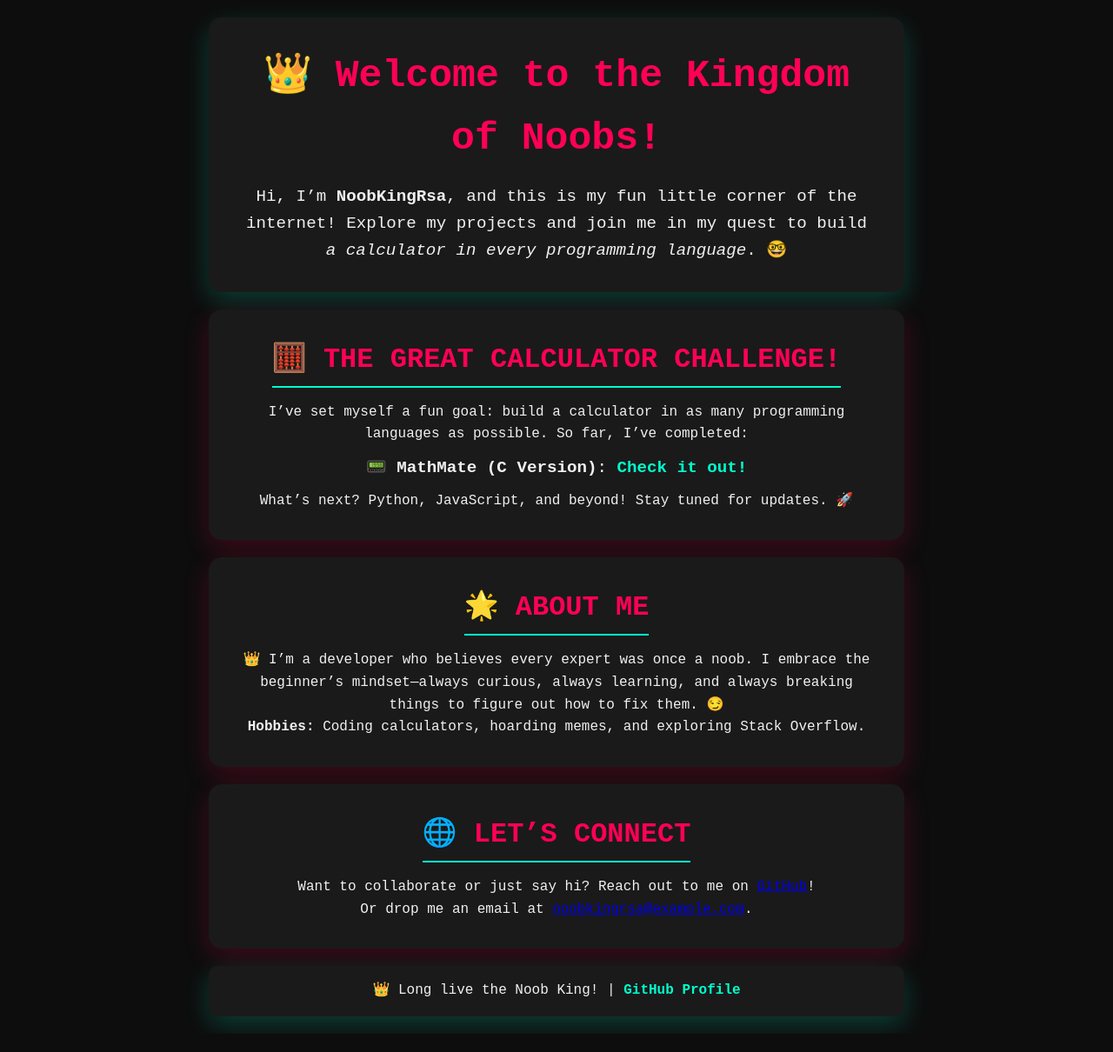
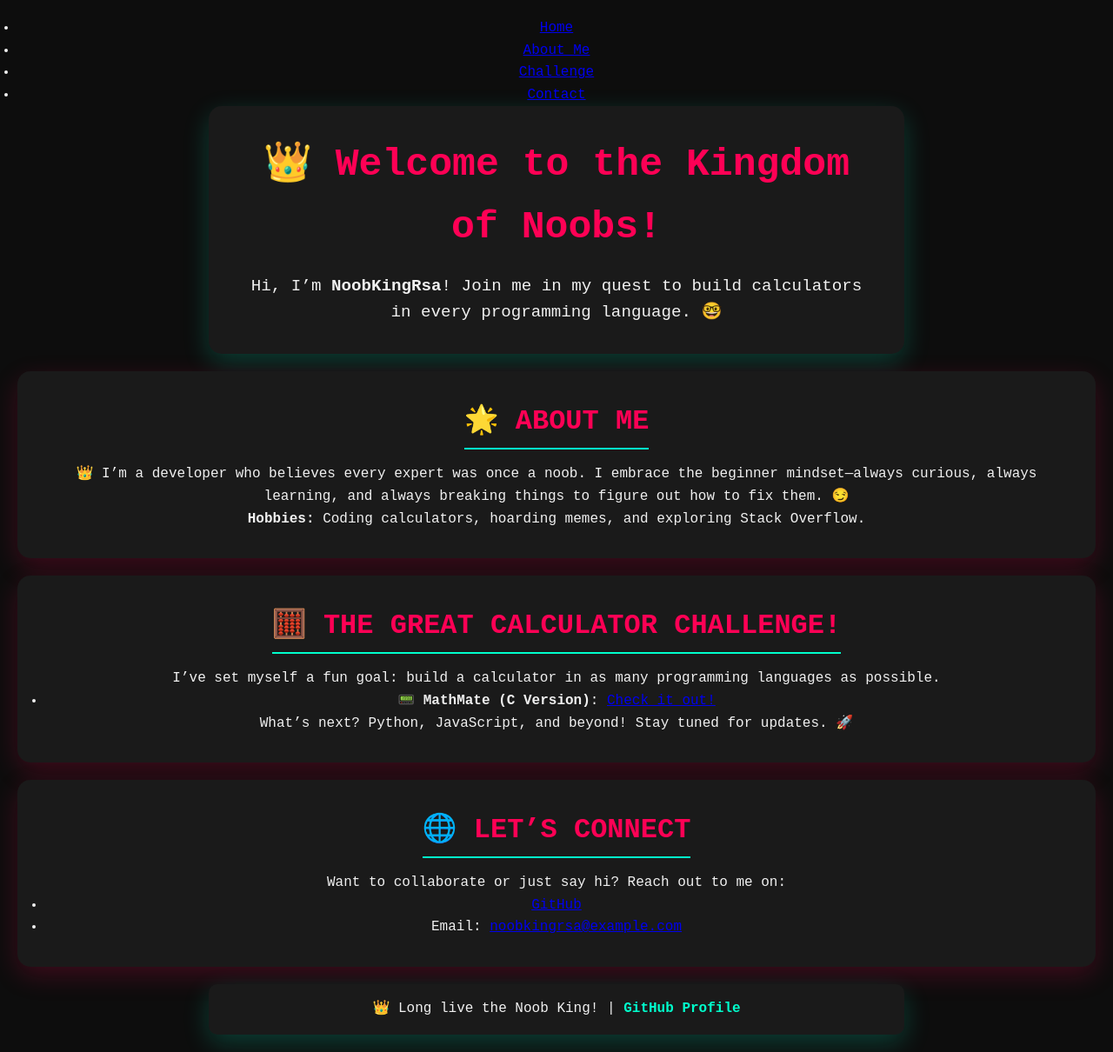
Before and after one commit to NoobKingRsa/NoobKingRsa.github.io, a plain HTML site: page index.html in a window 1280 px wide. Shown: the whole page at 87% size. Before the commit the page ends 1189 px from the top, so only its background shows below. Drawn offline with Linux system fonts and the light colour scheme.

Commit message:
index.html

```diff
--- a/index.html
+++ b/index.html
@@ -3,44 +3,54 @@
 <head>
     <meta charset="UTF-8">
     <meta name="viewport" content="width=device-width, initial-scale=1.0">
-    <title>NoobKingRsa | The Calculator King 👑</title>
+    <title>NoobKingRsa | Hacker Vibes</title>
     <link rel="stylesheet" href="style.css">
 </head>
 <body>
-    <!-- Header Section -->
-    <header>
+    <!-- Navigation Bar -->
+    <nav>
+        <ul>
+            <li><a href="#home">Home</a></li>
+            <li><a href="#about">About Me</a></li>
+            <li><a href="#challenge">Challenge</a></li>
+            <li><a href="#contact">Contact</a></li>
+        </ul>
+    </nav>
+
+    <!-- Hero Section -->
+    <header id="home">
         <h1>👑 Welcome to the Kingdom of Noobs!</h1>
-        <p>Hi, I’m <strong>NoobKingRsa</strong>, and this is my fun little corner of the internet! Explore my projects and join me in my quest to build <em>a calculator in every programming language</em>. 🤓</p>
+        <p>Hi, I’m <strong>NoobKingRsa</strong>! Join me in my quest to build calculators in every programming language. 🤓</p>
     </header>
 
-    <!-- Main Content -->
-    <main>
-        <!-- Calculator Challenge Section -->
+    <!-- About Me Section -->
+    <section id="about">
+        <h2>🌟 About Me</h2>
+        <p>👑 I’m a developer who believes every expert was once a noob. I embrace the beginner mindset—always curious, always learning, and always breaking things to figure out how to fix them. 😏</p>
+        <p><strong>Hobbies:</strong> Coding calculators, hoarding memes, and exploring Stack Overflow.</p>
+    </section>
+
+    <!-- Challenge Section -->
     <section id="challenge">
         <h2>🧮 The Great Calculator Challenge!</h2>
-            <p>I’ve set myself a fun goal: build a calculator in as many programming languages as possible. So far, I’ve completed:</p>
-            <ul class="calculator-list">
+        <p>I’ve set myself a fun goal: build a calculator in as many programming languages as possible.</p>
+        <ul>
             <li>📟 <strong>MathMate (C Version)</strong>: <a href="https://github.com/NoobKingRsa/MathMate" target="_blank">Check it out!</a></li>
         </ul>
         <p>What’s next? Python, JavaScript, and beyond! Stay tuned for updates. 🚀</p>
     </section>
 
-        <!-- About Me Section -->
-        <section id="about">
-            <h2>🌟 About Me</h2>
-            <p>👑 I’m a developer who believes every expert was once a noob. I embrace the beginner’s mindset—always curious, always learning, and always breaking things to figure out how to fix them. 😏</p>
-            <p><strong>Hobbies:</strong> Coding calculators, hoarding memes, and exploring Stack Overflow.</p>
-        </section>
-
     <!-- Contact Section -->
     <section id="contact">
         <h2>🌐 Let’s Connect</h2>
-            <p>Want to collaborate or just say hi? Reach out to me on <a href="https://github.com/NoobKingRsa" target="_blank">GitHub</a>!</p>
-            <p>Or drop me an email at <a href="mailto:noobkingrsa@example.com">noobkingrsa@example.com</a>.</p>
+        <p>Want to collaborate or just say hi? Reach out to me on:</p>
+        <ul>
+            <li><a href="https://github.com/NoobKingRsa" target="_blank">GitHub</a></li>
+            <li>Email: <a href="mailto:noobkingrsa@example.com">noobkingrsa@example.com</a></li>
+        </ul>
     </section>
-    </main>
 
-    <!-- Footer Section -->
+    <!-- Footer -->
     <footer>
         <p>👑 Long live the Noob King! | <a href="https://github.com/NoobKingRsa" target="_blank">GitHub Profile</a></p>
     </footer>
```
Lines whose indentation alone changed are shown as unchanged.
